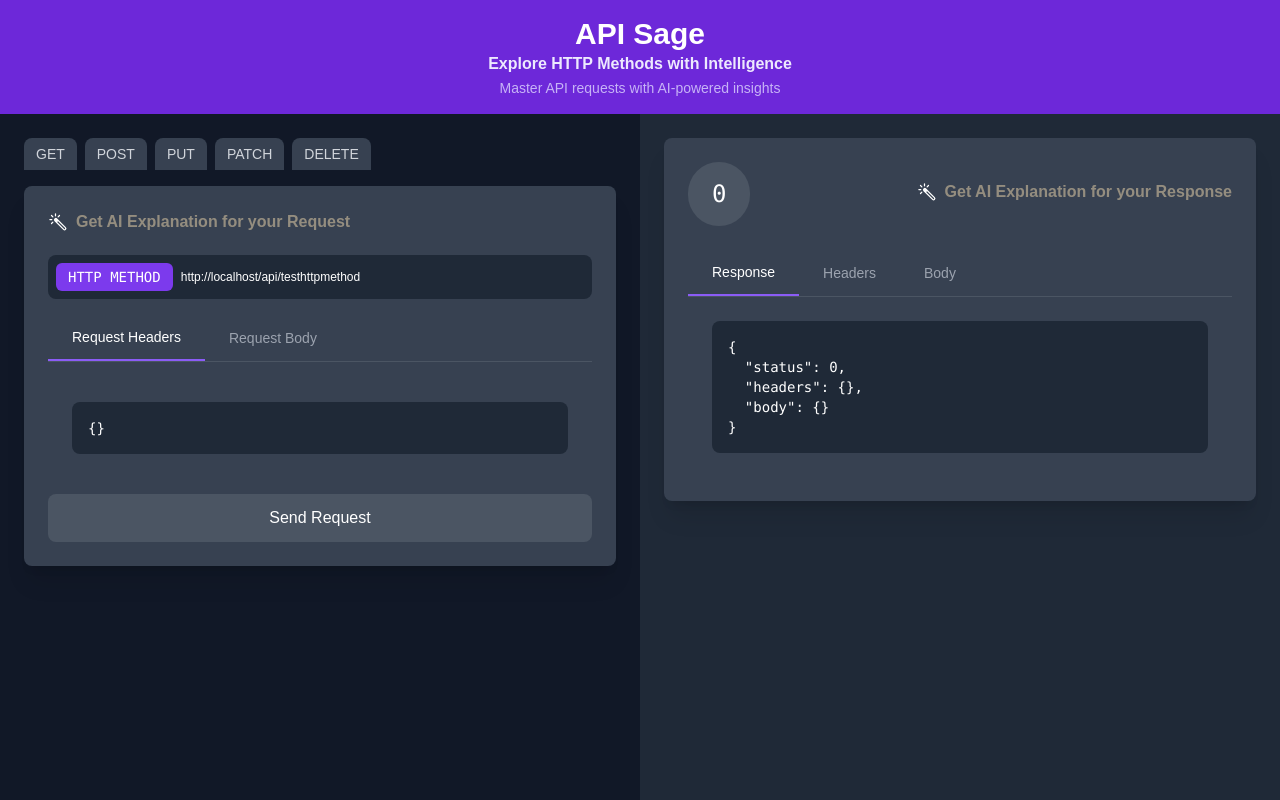
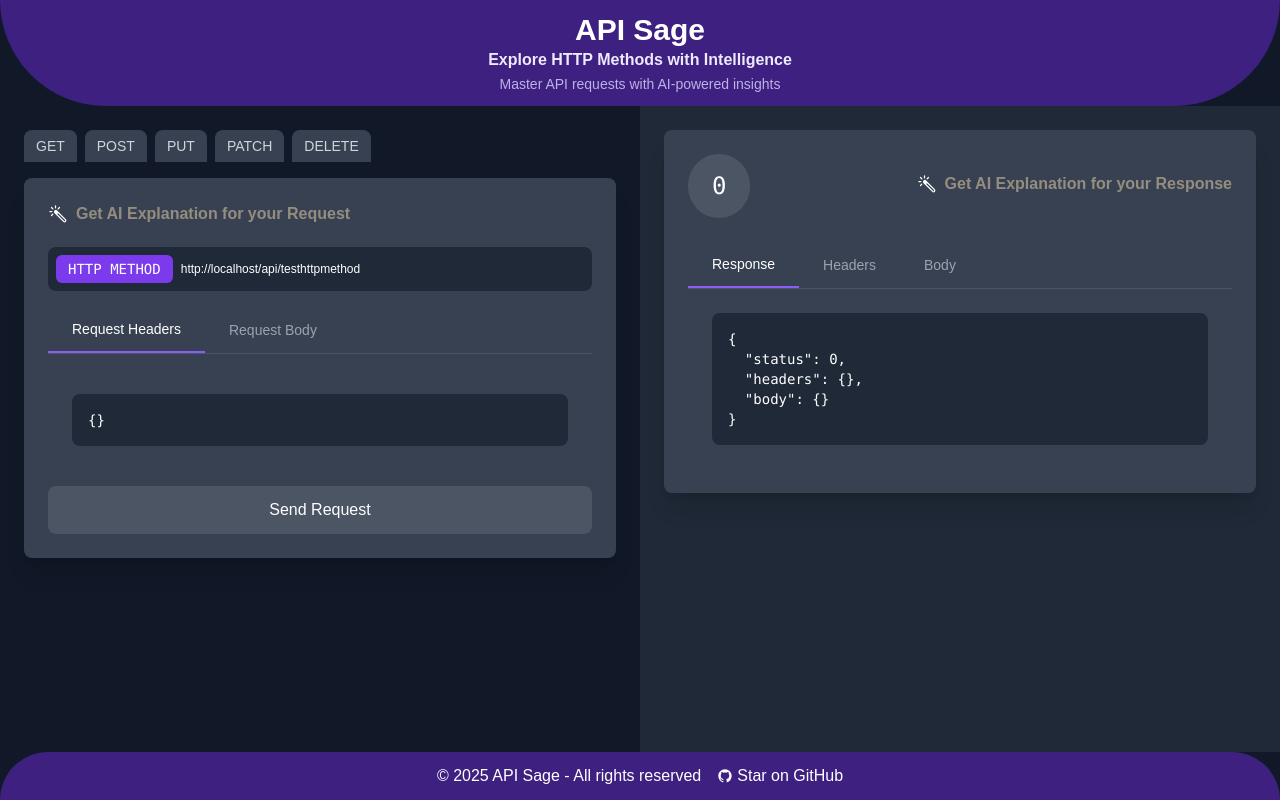
Before and after one commit to d-beloved/api-sage, a Next.js app: page / in a window 1280 px wide. Built offline with nearby package versions, Linux system fonts and the light colour scheme.

Commit message:
add footer and adjust ui

```diff
--- a/src/app/page.tsx
+++ b/src/app/page.tsx
@@ -13,13 +13,15 @@ export default function Home() {
   return (
     <ResponseContext.Provider value={{ resp, setResp }}>
       <div className="min-h-screen flex flex-col bg-gray-900">
-        <header className="bg-violet-700 text-white py-3 sm:py-4 px-4 text-center sticky top-0 z-10">
-          <h1 className="text-2xl sm:text-3xl font-bold">API Sage</h1>
+        <header className="bg-violet-700/50 text-white py-3 px-4 text-center top-0 z-10 rounded-b-full">
+          <h1 className="text-2xl max-[320px]:text-xl sm:text-3xl font-bold">
+            API Sage
+          </h1>
           <div className="space-y-0.5">
-            <p className="text-sm sm:text-base font-bold text-violet-100">
+            <p className="text-sm max-[320px]:text-xs sm:text-base font-bold text-violet-100">
               Explore HTTP Methods with Intelligence
             </p>
-            <p className="text-xs sm:text-sm font-medium text-violet-200/80">
+            <p className="text-xs max-[320px]:hidden sm:text-sm font-medium text-violet-200/80">
               Master API requests with AI-powered insights
             </p>
           </div>
@@ -33,6 +35,34 @@ export default function Home() {
             <APIResponse />
           </div>
         </main>
+
+        <footer className="flex gap-2 md:gap-4 flex-col md:flex-row justify-center items-center bg-violet-700/50 text-white py-1 sm:py-3 px-4 text-center bottom-0 z-10 rounded-t-full">
+          <p className="text-sm max-[320px]:text-xs sm:text-base font-medium">
+            &copy; 2025 API Sage - All rights reserved
+          </p>
+          <div className="text-sm max-[320px]:text-xs sm:text-base font-medium">
+            <a
+              href="https://github.com/d-beloved/api-sage"
+              target="_blank"
+              rel="noopener noreferrer"
+              className="flex items-center hover:text-violet-200/80"
+            >
+              <svg
+                xmlns="http://www.w3.org/2000/svg"
+                viewBox="0 0 24 24"
+                fill="currentColor"
+                className="w-4 h-4 inline-block mr-1"
+              >
+                <path
+                  fillRule="evenodd"
+                  d="M12 2C6.477 2 2 6.477 2 12c0 4.418 2.865 8.166 6.839 9.489.5.092.682-.217.682-.483 0-.237-.008-.868-.013-1.703-2.782.605-3.369-1.34-3.369-1.34-.454-1.155-1.11-1.463-1.11-1.463-.908-.62.069-.607.069-.607 1.004.07 1.532 1.032 1.532 1.032.892 1.53 2.341 1.088 2.91.832.092-.647.35-1.088.636-1.338-2.22-.253-4.555-1.11-4.555-4.943 0-1.091.39-1.984 1.029-2.683-.103-.253-.446-1.27.098-2.646 0 0 .84-.269 2.75 1.025A9.564 9.564 0 0112 6.844c.85.004 1.705.115 2.504.337 1.91-1.294 2.75-1.025 2.75-1.025.544 1.376.201 2.393.099 2.646.64.699 1.028 1.592 1.028 2.683 0 3.842-2.337 4.687-4.565 4.936.359.309.678.92.678 1.855 0 1.338-.012 2.419-.012 2.747 0 .268.18.579.688.481C19.137 20.165 22 16.418 22 12c0-5.523-4.477-10-10-10z"
+                  clipRule="evenodd"
+                />
+              </svg>
+              <span>Star on GitHub</span>
+            </a>
+          </div>
+        </footer>
       </div>
     </ResponseContext.Provider>
   );
--- a/src/components/AIXplain.tsx
+++ b/src/components/AIXplain.tsx
@@ -112,6 +112,9 @@ const AIXplain: FC<AIExplainProps> = ({
                       li: ({ children }) => (
                         <li className="my-1 sm:my-2">{children}</li>
                       ),
+                      pre: ({ children }) => (
+                        <pre className="whitespace-pre-wrap">{children}</pre>
+                      ),
                     }}
                   >
                     {explanation}
```
